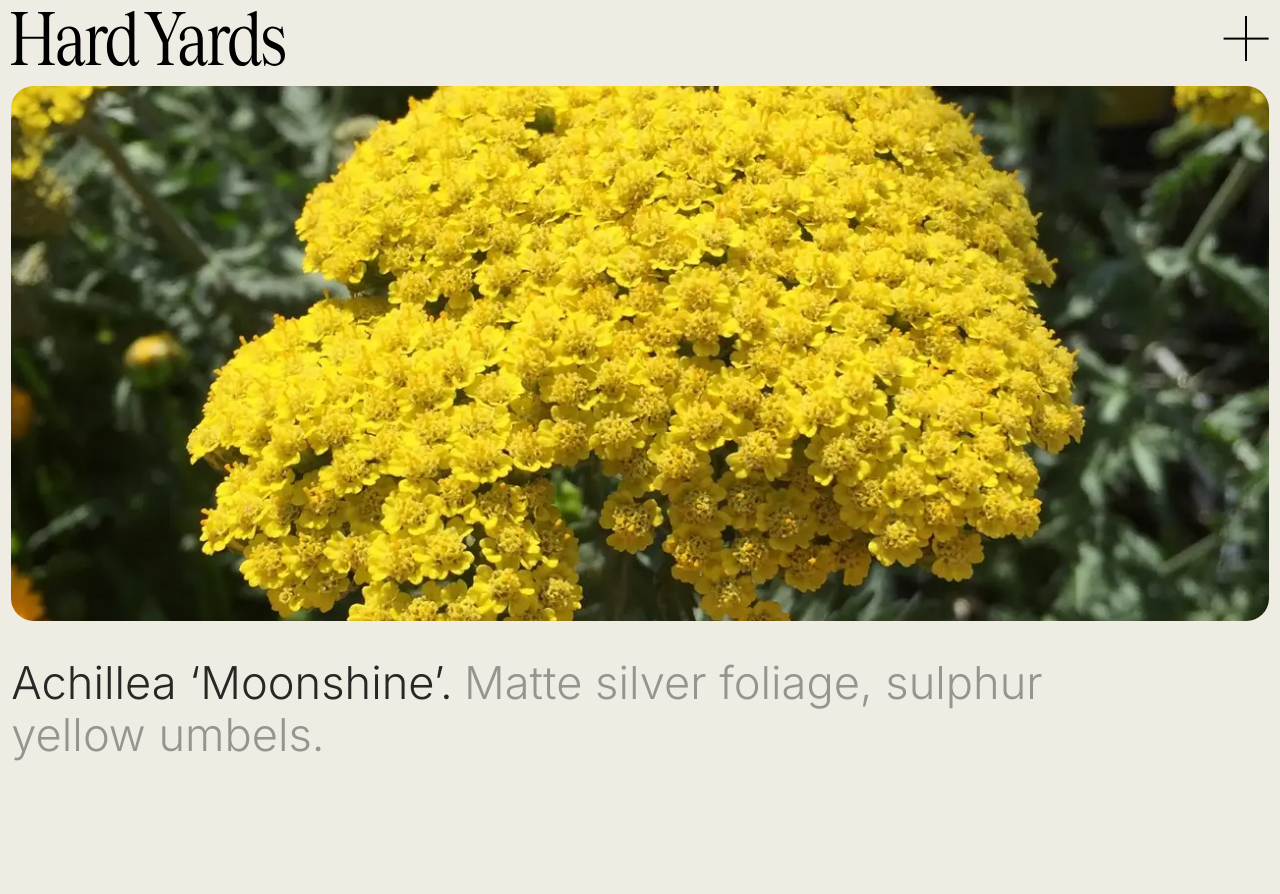
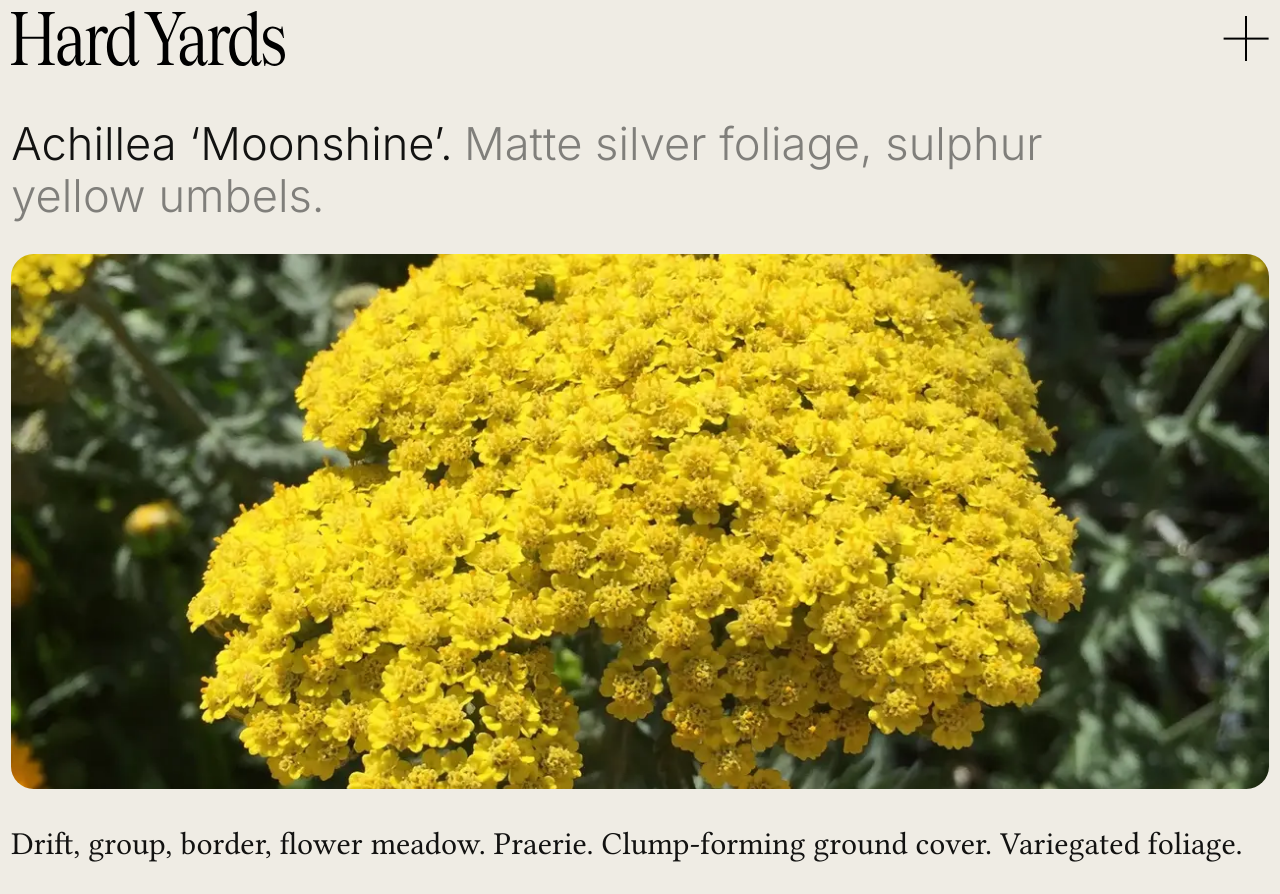
Before and after one commit to bobbyvanrijn/hardyards, a Next.js app: page /plants/achillea-moonshine in a window 1280 px wide. Before the commit the page ends 809 px from the top, so only its background shows below. Built offline with nearby package versions, Linux system fonts and the light colour scheme.

Commit message:
feature: Add serif type

```diff
--- a/components/Content.js
+++ b/components/Content.js
@@ -6,12 +6,21 @@ import Cards from './Cards';
 import List from './List';
 import Lead from './Lead';
 
+function Text({ children }) {
+    return (
+        <section className='body-text'>
+            { children }
+        </section>
+    );
+}
+
 const Components = {
   image: Image,
   carousel: Carousel,
   cards: Cards,
   list: List,
   lead: Lead,
+  text: Text
 };
 
 export function Block(block) {
--- a/components/Lead.module.css
+++ b/components/Lead.module.css
@@ -3,7 +3,7 @@
     line-height: 1.15;
 
     font-weight: 300;
-    color: rgb(var(--foreground) / var(--alpha-4));
+    color: rgb(var(--foreground) / var(--alpha-5));
     hanging-punctuation: first last;
 
     max-width: 25em;
@@ -11,5 +11,5 @@
 
 .lead__strong {
     margin-right: .25em;
-    color: rgb(var(--foreground) / var(--alpha-9));
+    color: rgb(var(--foreground));
 }
--- a/pages/plants/[pid].tsx
+++ b/pages/plants/[pid].tsx
@@ -28,6 +28,14 @@ export default function Plant() {
 
     const blocks = [
         {
+            _uid: '4397c42f-f205-49cb-a875-1cac86f512ca',
+            component: 'lead',
+            children: [
+                <>{ data.plant.genus } { data.plant.species } { data.plant.cultivar }.</>,
+                <>{ data.plant.description }</>
+            ]
+        },
+        {
             _uid: '92d40a2e-5f03-4396-a44f-daf7d3aca6f4',
             component: 'image',
             attributes: {
@@ -40,11 +48,12 @@ export default function Plant() {
             }
         },
         {
-            _uid: '4397c42f-f205-49cb-a875-1cac86f512ca',
-            component: 'lead',
+            _uid: '0220f0fd-9d8e-45aa-899b-b96d11d27513',
+            component: 'text',
             children: [
-                <>{ data.plant.genus } { data.plant.species } { data.plant.cultivar }.</>,
-                <>{ data.plant.description }</>
+                <p key='text-1'>
+                    Drift, group, border, flower meadow. Praerie. Clump-forming ground cover. Variegated foliage.
+                </p>
             ]
         },
         {
--- a/styles/globals.css
+++ b/styles/globals.css
@@ -115,6 +115,11 @@ p:last-child {
     padding: 0 var(--scale-7);
 }
 
+.body-text {
+    font-family: var(--font-libertine);
+    font-size: var(--type-md);
+}
+
 .bleed-left {
     margin-left: calc(0rem - var(--scale-7));
     width: calc(100% + var(--scale-7));
```
